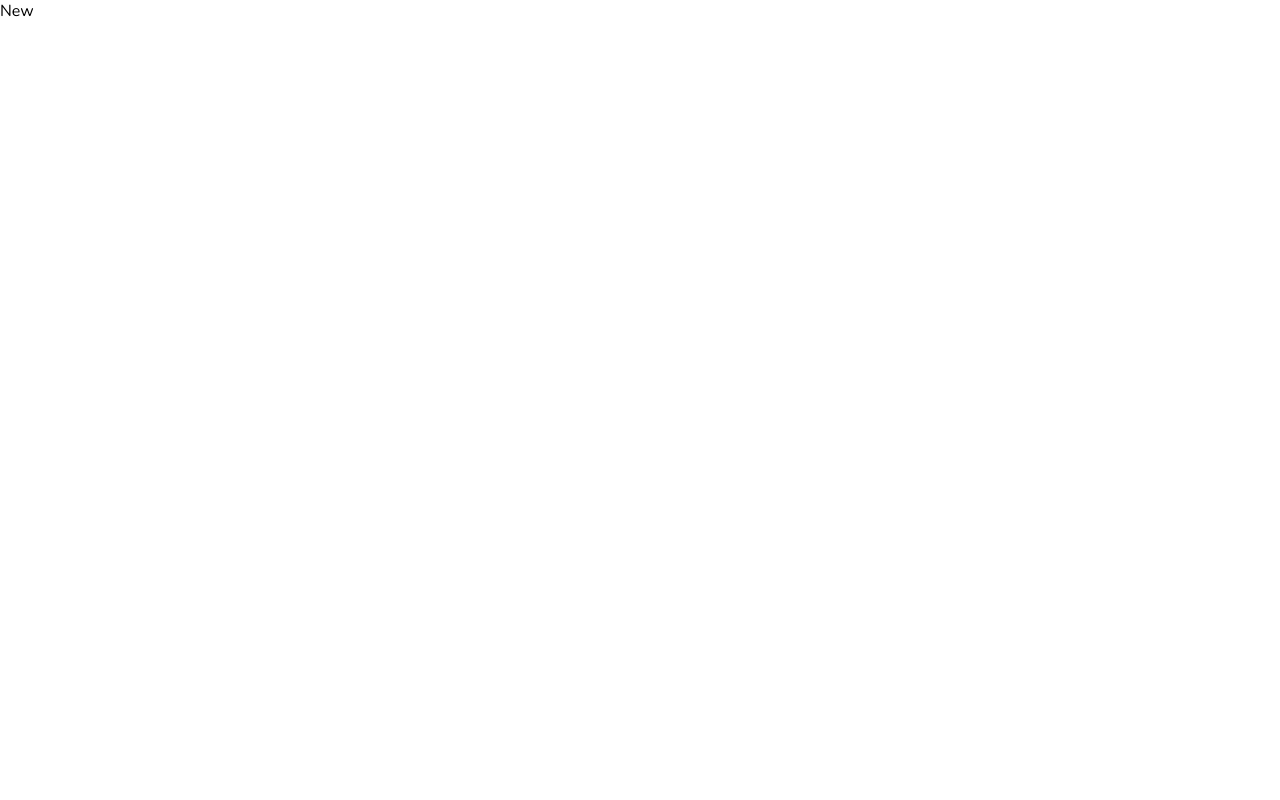
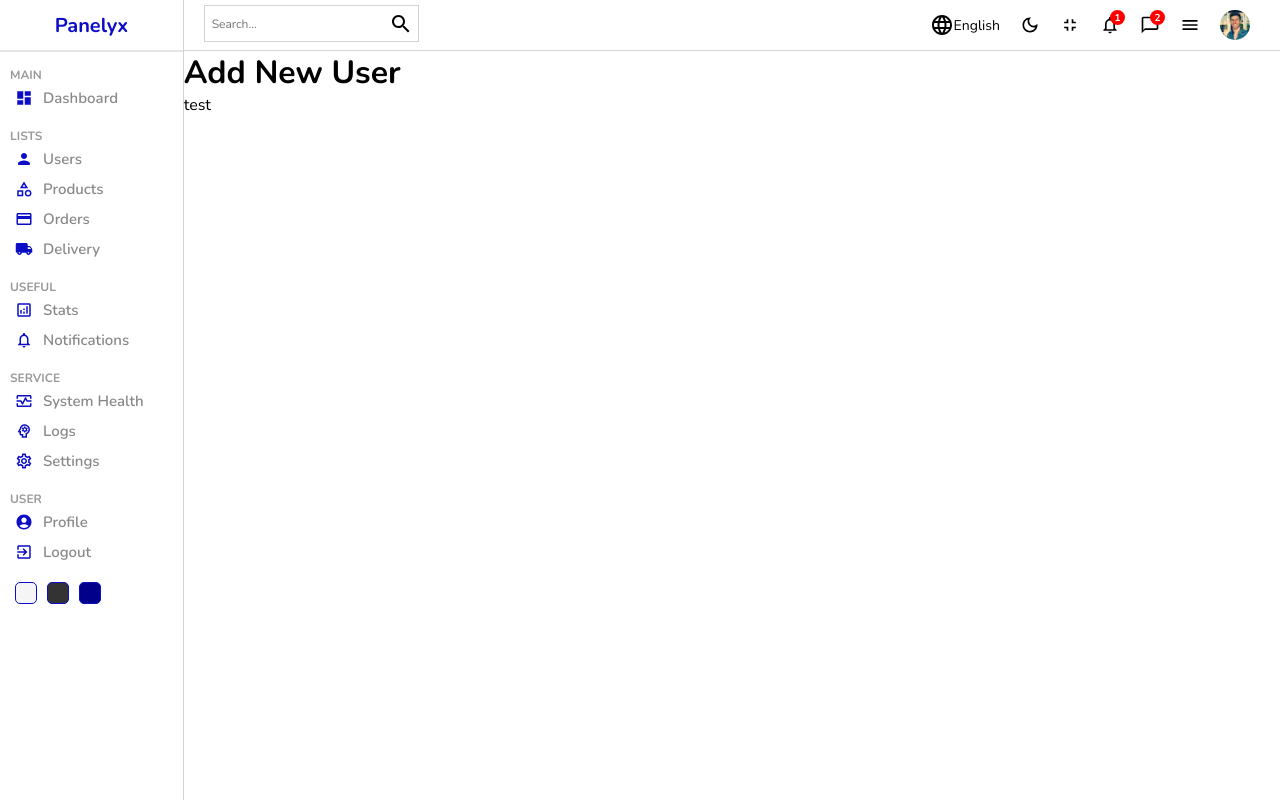
Before and after one commit to orimaro123/panelyx-admin-panel, a React (Create React App) app: page /users/new in a window 1280 px wide. Built offline with nearby package versions, Linux system fonts and the light colour scheme.

Commit message:
wip new user page

```diff
--- a/src/pages/new/New.jsx
+++ b/src/pages/new/New.jsx
@@ -1,9 +1,24 @@
-import React from 'react'
+import "./new.scss"
+import Sidebar from "../../components/sidebar/Sidebar";
+import Navbar from "../../components/navbar/Navbar";
 
 const New = () => {
   return (
-    <div>New</div>
-  )
-}
+    <div className="new">
+      <Sidebar />
+      <div className="newContainer">
+        <Navbar />
+        <div className="top">
+          <h1>Add New User</h1>
+        </div>
+        <div className="bottom">
+<div className="left"></div>
 
-export default New
+        </div>
+        test
+      </div>
+    </div>
+  );
+};
+
+export default New;
--- a/src/pages/new/new.scss
+++ b/src/pages/new/new.scss
@@ -0,0 +1,8 @@
+.new{
+    width:100%;
+    display: flex;
+
+    .newContainer{
+        flex:6 ;
+    }
+}
--- a/src/pages/single/single.jsx
+++ b/src/pages/single/single.jsx
@@ -41,14 +41,13 @@
             </div>
           </div>
           <div className="right">
-            <Chart aspect={3/1} title={"User Spending (Last 6 Months)"}/>
+            <Chart aspect={3 / 1} title={"User Spending (Last 6 Months)"} />
           </div>
         </div>
         <div className="bottom">
           <h1 className="title">Last Transactions</h1>
-          <Table/>
+          <Table />
         </div>
-
       </div>
     </div>
   );
--- a/src/pages/single/single.scss
+++ b/src/pages/single/single.scss
@@ -23,6 +23,7 @@
                     right: 0;
                     padding: 5px;
                     font-size: 12px;
+                    color: plum;
                     background-color: #7551f818;
                     cursor: pointer;
                     border-radius: 0px 0px 0 5px;
@@ -71,20 +72,20 @@
 
         }
 
-        .bottom{
+        .bottom {
 
             -webkit-box-shadow: 2px 4px 10px 1px rgba(0, 0, 0, 0.47);
             box-shadow: 2px 4px 10px 1px rgba(201, 201, 201, 0.47);
             padding: 20px;
+            margin: 10px 20px;
 
+        }
 
+        .title {
+            font-size: 16px;
+            color: lightgray;
+            margin-bottom: 20px;
         }
     }
 
-    .title {
-        font-size: 16px;
-        color: lightgray;
-        margin-bottom: 20px;
-    }
-
 }
```
